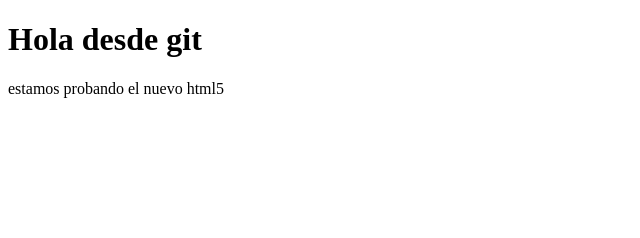
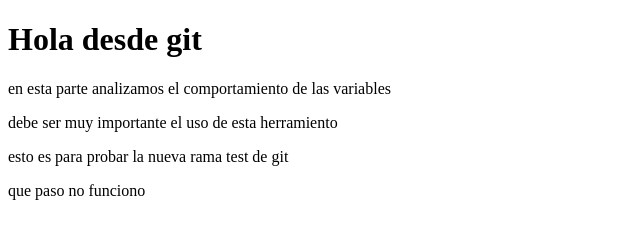
Before and after one commit to grafitekstudio/myForm1, a plain HTML site: page index.html in a window 1280 px wide. Shown: the whole page, without its empty margins (0-640 px from the left). Drawn offline with Linux system fonts and the light colour scheme.

Commit message:
listo para subir a github

```diff
--- a/index.html
+++ b/index.html
@@ -4,10 +4,13 @@
     <meta charset="UTF-8">
     <meta http-equiv="X-UA-Compatible" content="IE=edge">
     <meta name="viewport" content="width=device-width, initial-scale=1.0">
-    <title>Document</title>
+    <title>uso de git</title>
 </head>
 <body>
     <h1>Hola desde git</h1>
-    <p>estamos probando el nuevo html5</p>
+    <p>en esta parte analizamos el comportamiento de las variables</p>
+    <p>debe ser muy importante el uso de esta herramiento</p>
+    <p>esto es para probar la nueva rama test de git</p>
+    <p>que paso no funciono</p>
 </body>
 </html>
```
